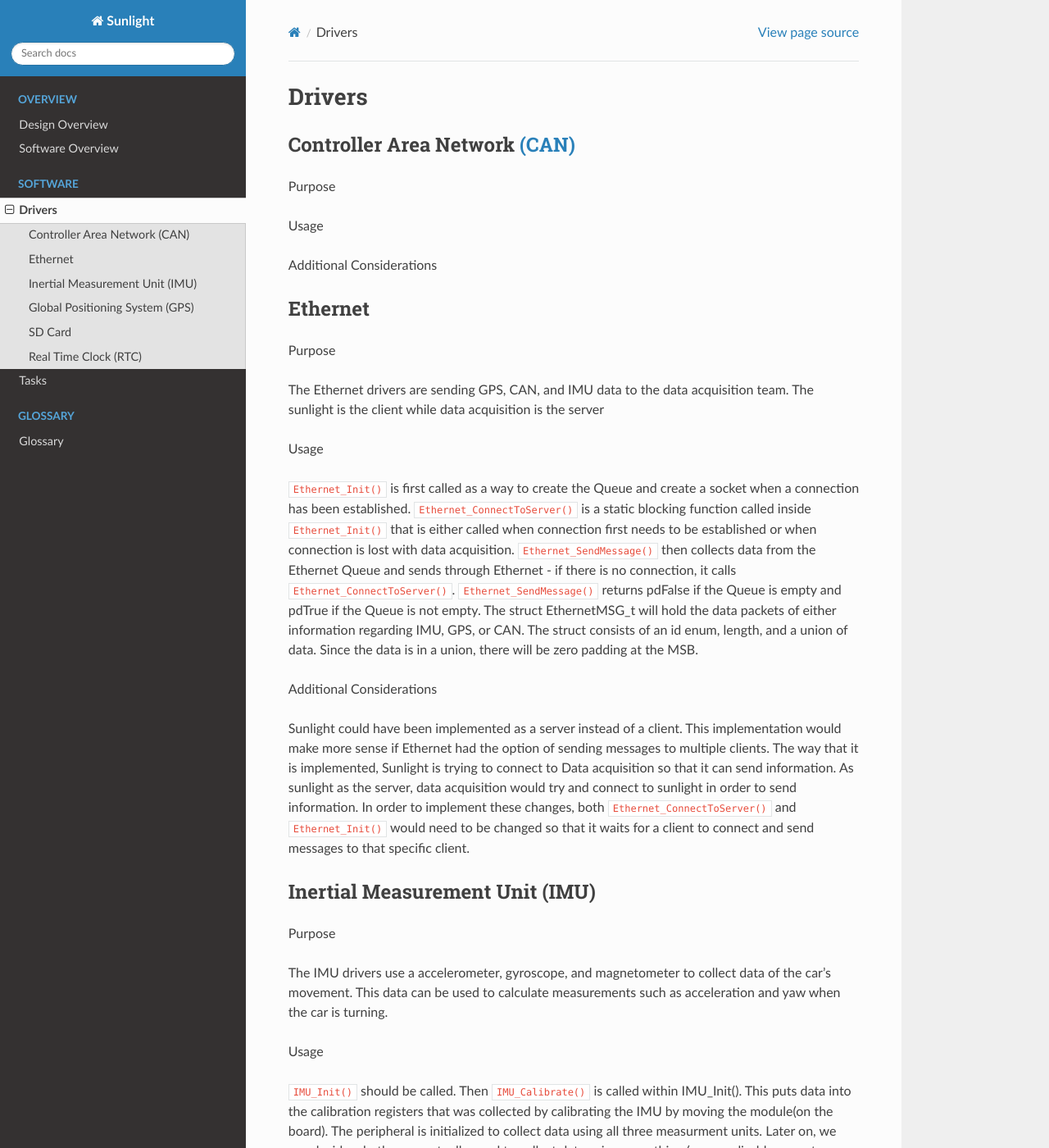
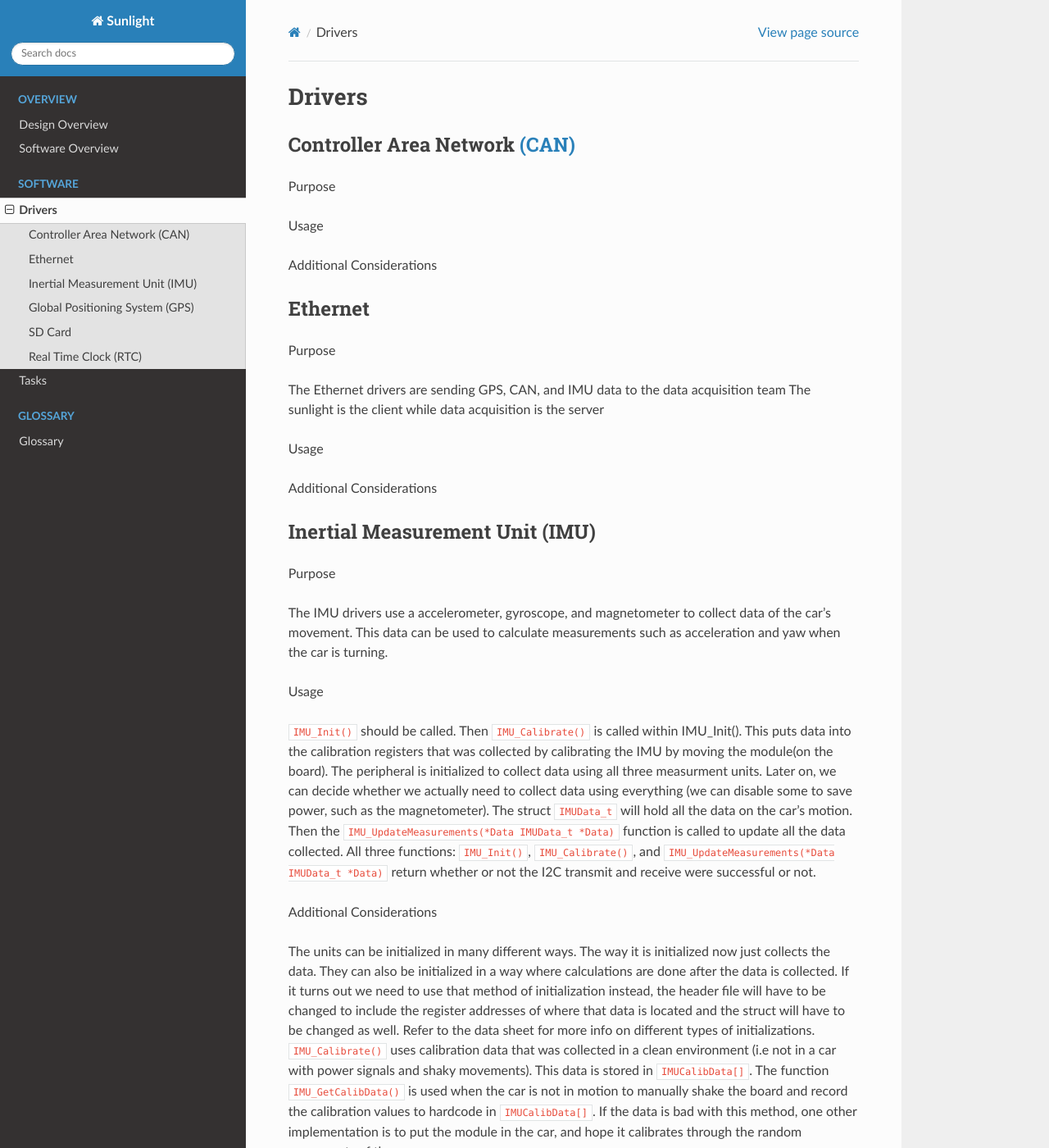
Before and after one commit to lhr-solar/DataAcq-Sunlight, a Sphinx documentation site: the page built from Docs/source/Software/drivers.rst, in a window 1280 px wide and 1400 px high. Shown: the whole window at 82% size. Built offline with Sphinx 7.4.7 and the Read the Docs theme 2.0.0, drawn with Linux system fonts in a browser that asks for light colours; pages that are not in the unit, such as notebooks, are missing from menus.

Commit message:
Removed documentation

```diff
--- a/Docs/source/Software/drivers.rst
+++ b/Docs/source/Software/drivers.rst
@@ -16,25 +16,14 @@ Ethernet
 
 Purpose
 
-The Ethernet drivers are sending GPS, CAN, and IMU data to the data acquisition team.
+The Ethernet drivers are sending GPS, CAN, and IMU data to the data acquisition team
 The sunlight is the client while data acquisition is the server
 
 Usage
 
-``Ethernet_Init()`` is first called as a way to create the Queue and create a socket when a connection has been established.
-``Ethernet_ConnectToServer()`` is a static blocking function called inside ``Ethernet_Init()`` that is either called when connection
-first needs to be established or when connection is lost with data acquisition.  ``Ethernet_SendMessage()`` then collects data from the
-Ethernet Queue and sends through Ethernet - if there is no connection, it calls ``Ethernet_ConnectToServer()``. ``Ethernet_SendMessage()`` returns pdFalse
-if the Queue is empty and pdTrue if the Queue is not empty. The struct EthernetMSG_t will hold the data packets of either information
-regarding IMU, GPS, or CAN. The struct consists of an id enum, length, and a union of data. Since the data is in a union, there will be zero padding
-at the MSB.
+
 
 Additional Considerations
-
-Sunlight could have been implemented as a server instead of a client. This implementation would make more sense if Ethernet had the option of sending
-messages to multiple clients. The way that it is implemented, Sunlight is trying to connect to Data acquisition so that it can send information.
-As sunlight as the server, data acquisition would try and connect to sunlight in order to send information. In order to implement these changes, both
-``Ethernet_ConnectToServer()`` and ``Ethernet_Init()`` would need to be changed so that it waits for a client to connect and send messages to that specific client.
 
 
 
```
